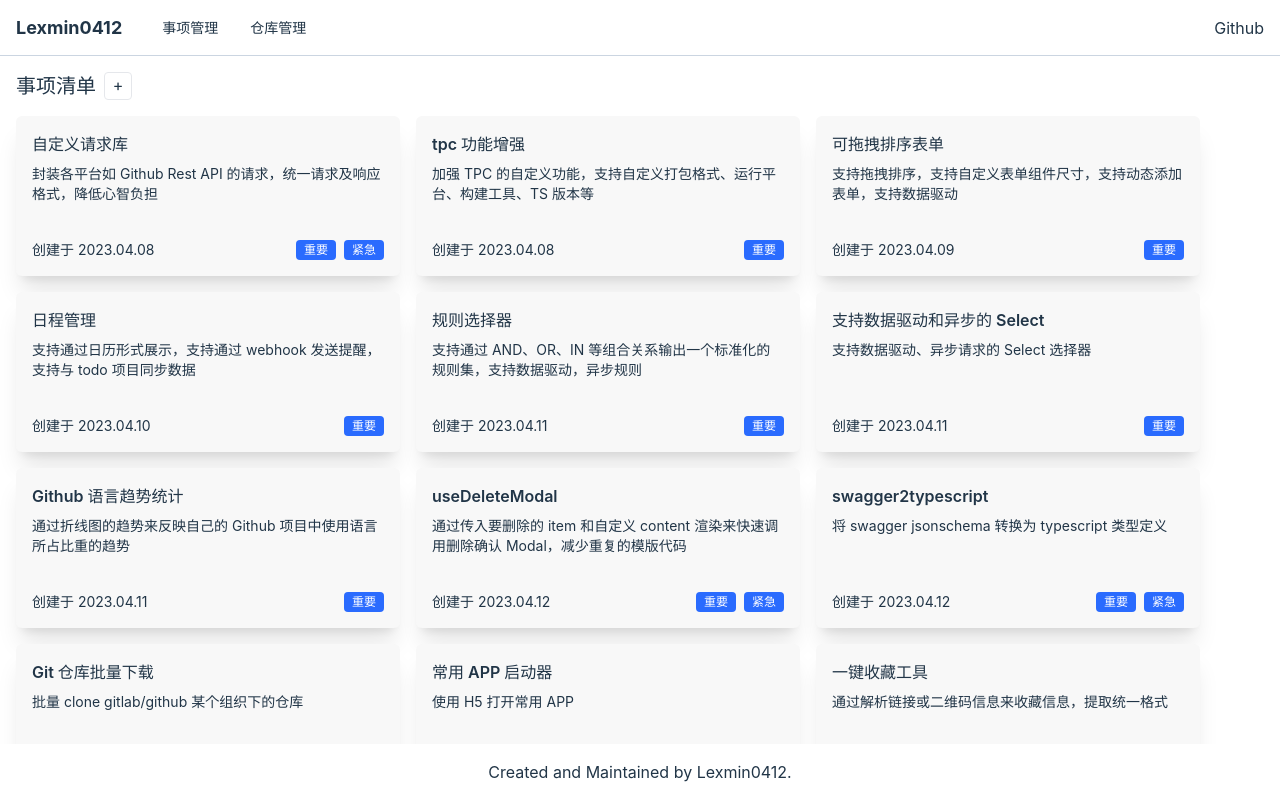
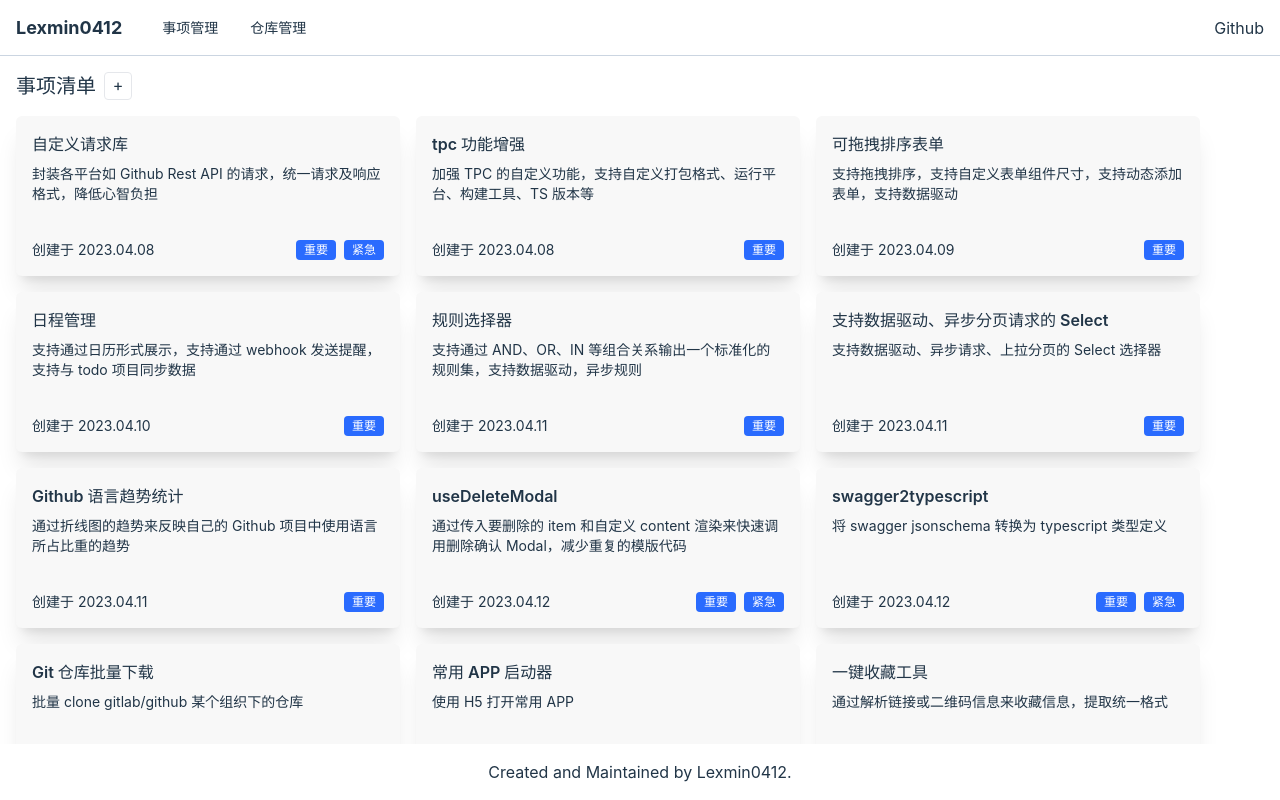
Before and after one commit to lexmin0412/workbench, a React (Vite) app: page / in a window 1280 px wide. Built offline with nearby package versions, Linux system fonts and the light colour scheme.

Commit message:
feat: add issue

```diff
--- a/src/pages/issues/index.tsx
+++ b/src/pages/issues/index.tsx
@@ -43,8 +43,8 @@ export default function Issues() {
     },
     {
       id: Math.random(),
-      title: "支持数据驱动和异步的 Select",
-      desc: "支持数据驱动、异步请求的 Select 选择器",
+      title: "支持数据驱动、异步分页请求的 Select",
+      desc: "支持数据驱动、异步请求、上拉分页的 Select 选择器",
       createdAt: "2023.04.11",
       tags: ["重要"],
     },
@@ -97,19 +97,26 @@ export default function Issues() {
       createdAt: "2023.04.16",
       tags: [],
     },
-		{
+    {
       id: 0.2537044750718011,
       title: "auto-install-types",
       desc: "在依赖安装完成后自动扫描 package.json 中的依赖，判断是否有缺失 types 的，是的话自动安装 @types/* 依赖",
       createdAt: "2023.04.21",
       tags: ["重要", "紧急"],
     },
-		{
+    {
       id: 0.2537107750818011,
       title: "图片颜色提取器",
       desc: "自动提取图片中的所有色值，最好能够按照出现的顺序排序，构建浏览器插件或 npm 形式",
       createdAt: "2023.04.21",
       tags: ["重要", "紧急"],
+    },
+    {
+      id: 0.2537107750818011,
+      title: "接口联调插件",
+      desc: "在请求的右键菜单中一键copy关键信息：url，method，curl，错误，用于在接口联调时的错误抓取",
+      createdAt: "2023.04.24",
+      tags: ["重要"],
     },
   ];
 
```
